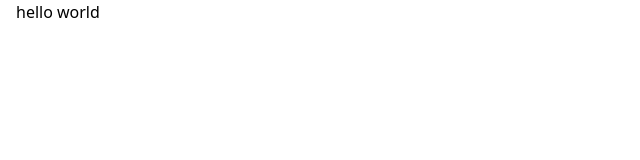
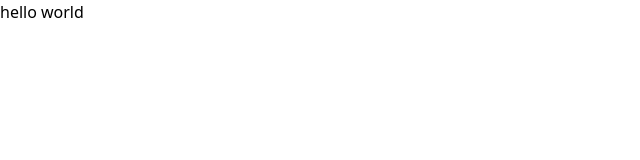
Before and after one commit to BrandonSamaroo/salem1669, a Next.js app: page / in a window 1280 px wide. Shown: the top 160 px of the page, without its empty margins (0-640 px from the left). Built offline with nearby package versions, Linux system fonts and the light colour scheme.

Commit message:
basic theme with tailwind config

```diff
--- a/src/styles/globals.css
+++ b/src/styles/globals.css
@@ -1,3 +1,23 @@
 @tailwind base;
 @tailwind components;
 @tailwind utilities;
+
+@layer base {
+    :root {
+        --bg1: 248 249 250;
+        --bg2: 251 252 253;
+        --bg3: 230 232 235;
+        --primary: 115 154 240;
+        --onBg: 0 0 0;
+        --onPrim: 255 255 255;
+    }
+
+    .dark {
+        --bg1: 44 44 44;
+        --bg2: 75 75 75;
+        --bg3: 56 56 56;
+        --primary: 115 154 240;
+        --onBg: 255 255 255;
+        --onPrim: 255 255 255;
+    }
+}
--- a/tailwind.config.js
+++ b/tailwind.config.js
@@ -1,10 +1,15 @@
 /** @type {import('tailwindcss').Config} */
 module.exports = {
-  content: [
-    "./src/**/*.{js,ts,jsx,tsx}",
-  ],
-  theme: {
-    extend: {},
-  },
-  plugins: [],
-}
+    theme: {
+        extend: {
+            colors: {
+                bg1: "rgb(var(--bg1) / <alpha-value>)",
+                bg2: "rgb(var(--bg2) / <alpha-value>)",
+                bg3: "rgb(var(--bg3) / <alpha-value>)",
+                onBg: "rgb(var(--onBg) / <alpha-value>)",
+                primary: "rgb(var(--primary) / <alpha-value>)",
+                onPrim: "rgb(var(--onPrim) / <alpha-value>)",
+            },
+        },
+    },
+};
```
